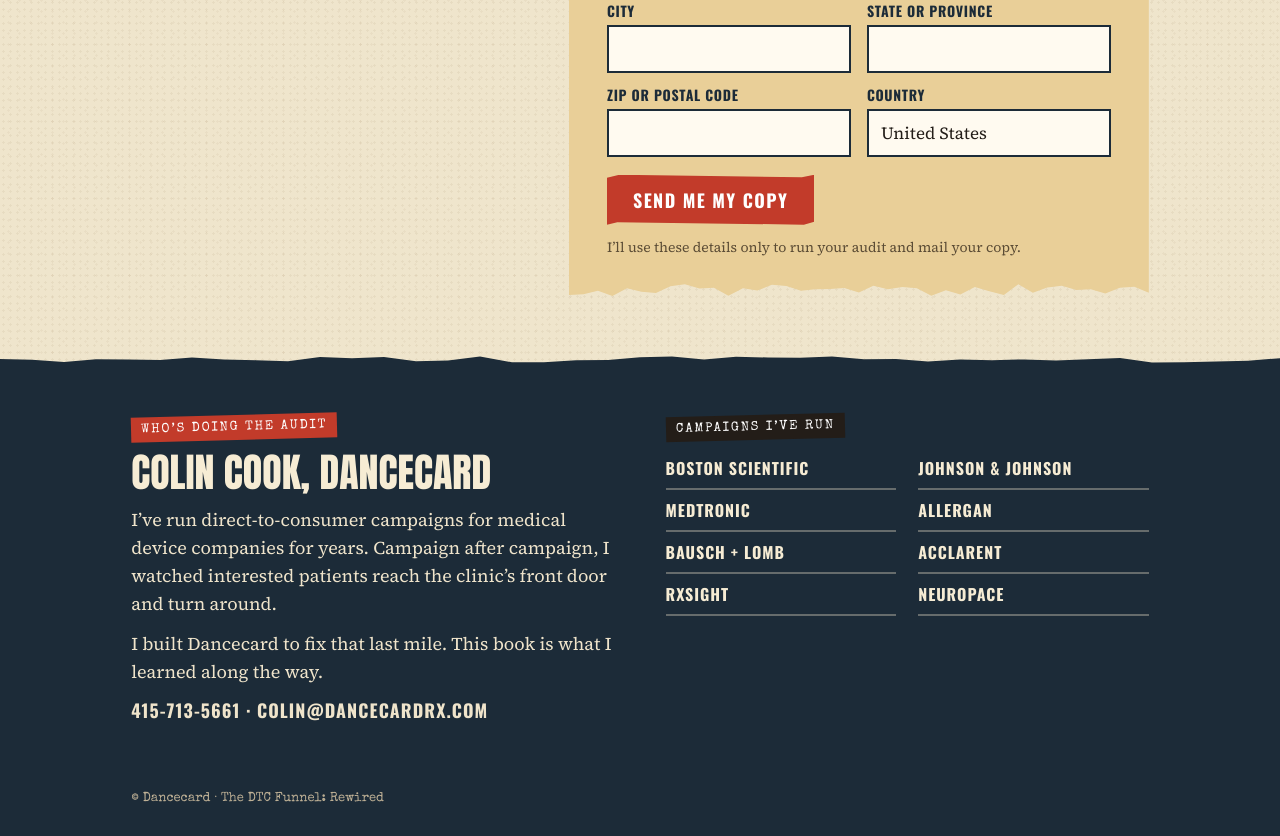
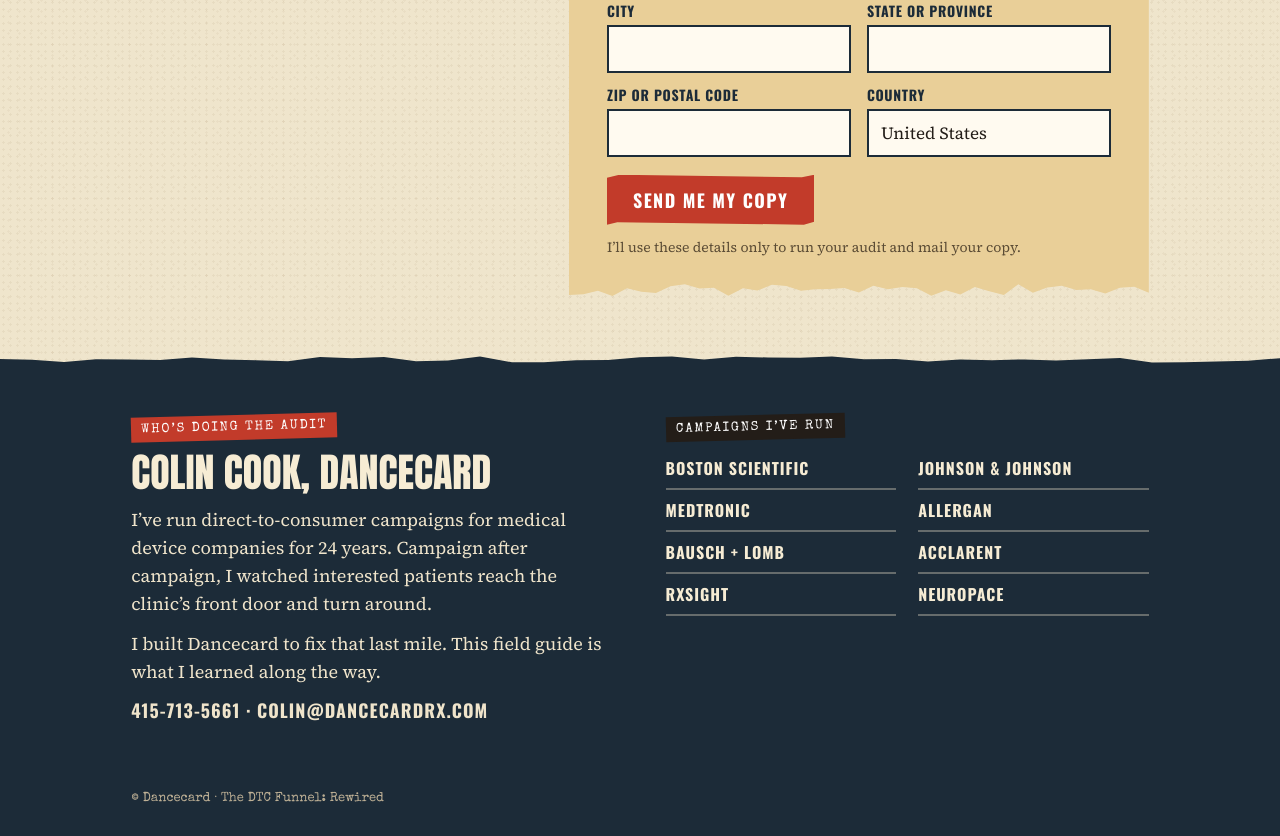
Before and after one commit to ergdaddycoaches-cell/dtc-rewired, a plain HTML site: page index.html in a window 1280 px wide. Shown: the part 3816-4652 px from the top of the page. Drawn offline with Linux system fonts and the light colour scheme.

Commit message:
Update the About bio to 24 years and call it a field guide.
Co-authored-by: Cursor <cursoragent@cursor.com>

```diff
--- a/index.html
+++ b/index.html
@@ -136,8 +136,8 @@
     <div>
       <span class="tag" style="background:var(--red)">Who’s doing the audit</span>
       <h2 id="ah">Colin Cook, Dancecard</h2>
-      <p>I’ve run direct-to-consumer campaigns for medical device companies for years. Campaign after campaign, I watched interested patients reach the clinic’s front door and turn around.</p>
-      <p>I built Dancecard to fix that last mile. This book is what I learned along the way.</p>
+      <p>I’ve run direct-to-consumer campaigns for medical device companies for 24 years. Campaign after campaign, I watched interested patients reach the clinic’s front door and turn around.</p>
+      <p>I built Dancecard to fix that last mile. This field guide is what I learned along the way.</p>
       <p class="contact"><a href="tel:+14157135661">415-713-5661</a> · <a href="mailto:colin@dancecardrx.com">colin@dancecardrx.com</a></p>
     </div>
     <div>
```
